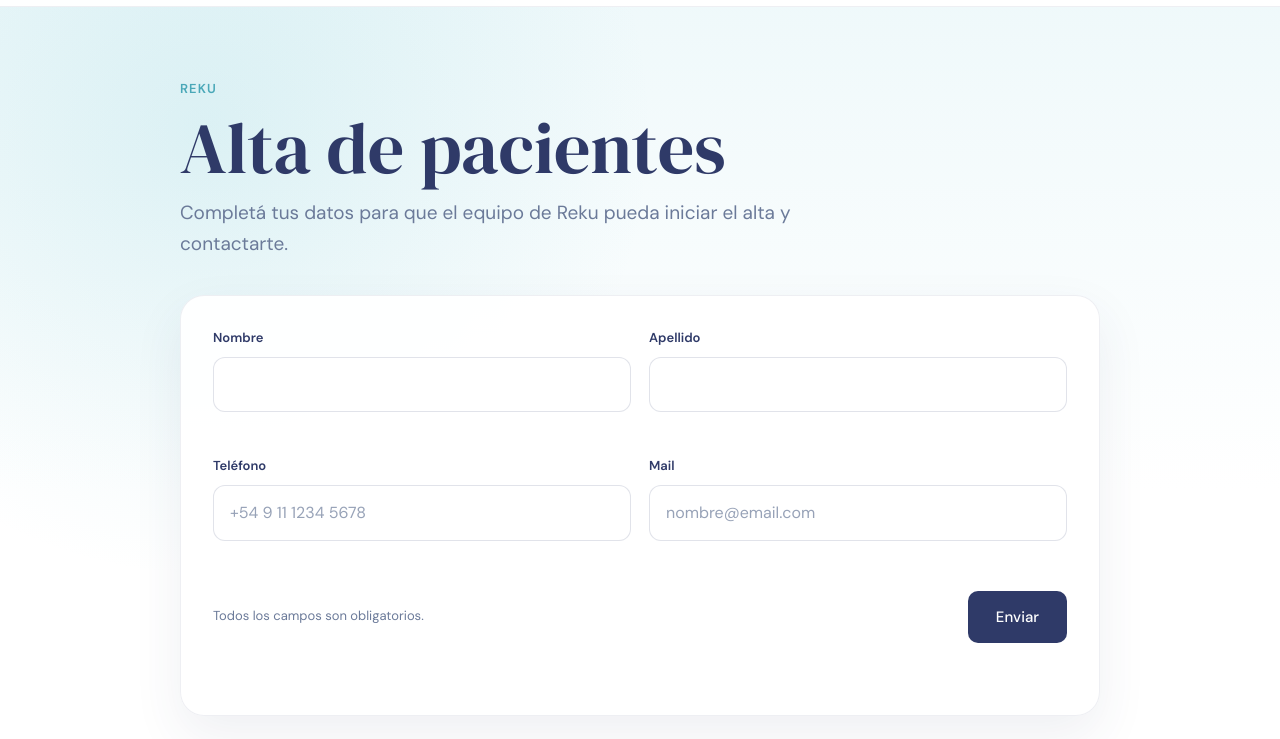
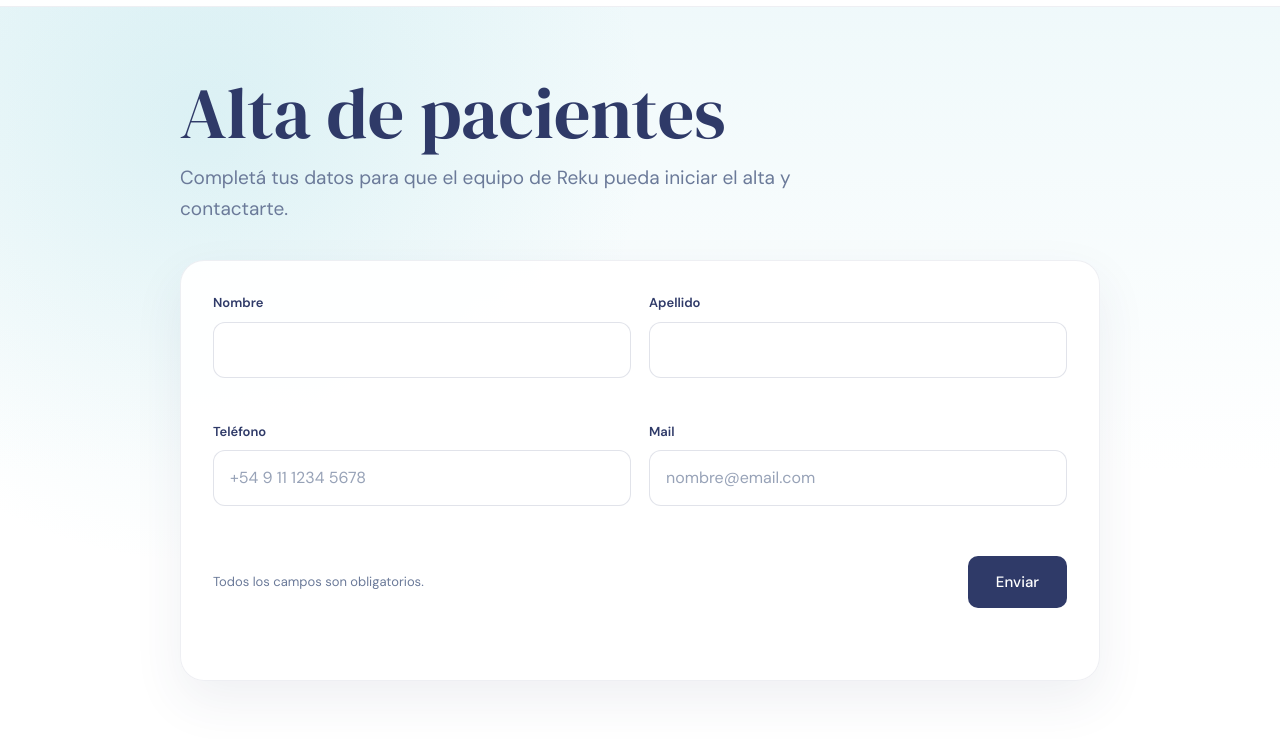
Before and after one commit to ferpic-ideas/Reku-Web, a plain HTML site: page alta-pacientes/index.html in a window 1280 px wide. Shown: the part 61-800 px from the top of the page. Drawn offline with Linux system fonts and the light colour scheme.

Commit message:
Remove patient form eyebrow

```diff
--- a/alta-pacientes/index.html
+++ b/alta-pacientes/index.html
@@ -166,15 +166,6 @@
       .page-shell {
         width: 100%;
         max-width: 920px;
-      }
-
-      .eyebrow {
-        margin-bottom: 14px;
-        color: var(--cyan-dark);
-        font-size: 13px;
-        font-weight: 600;
-        letter-spacing: 0.08em;
-        text-transform: uppercase;
       }
 
       h1 {
@@ -472,7 +463,6 @@
 
     <main>
       <div class="page-shell">
-        <p class="eyebrow">Reku</p>
         <h1>Alta de pacientes</h1>
         <p class="lead">
           Completá tus datos para que el equipo de Reku pueda iniciar el alta y
```
